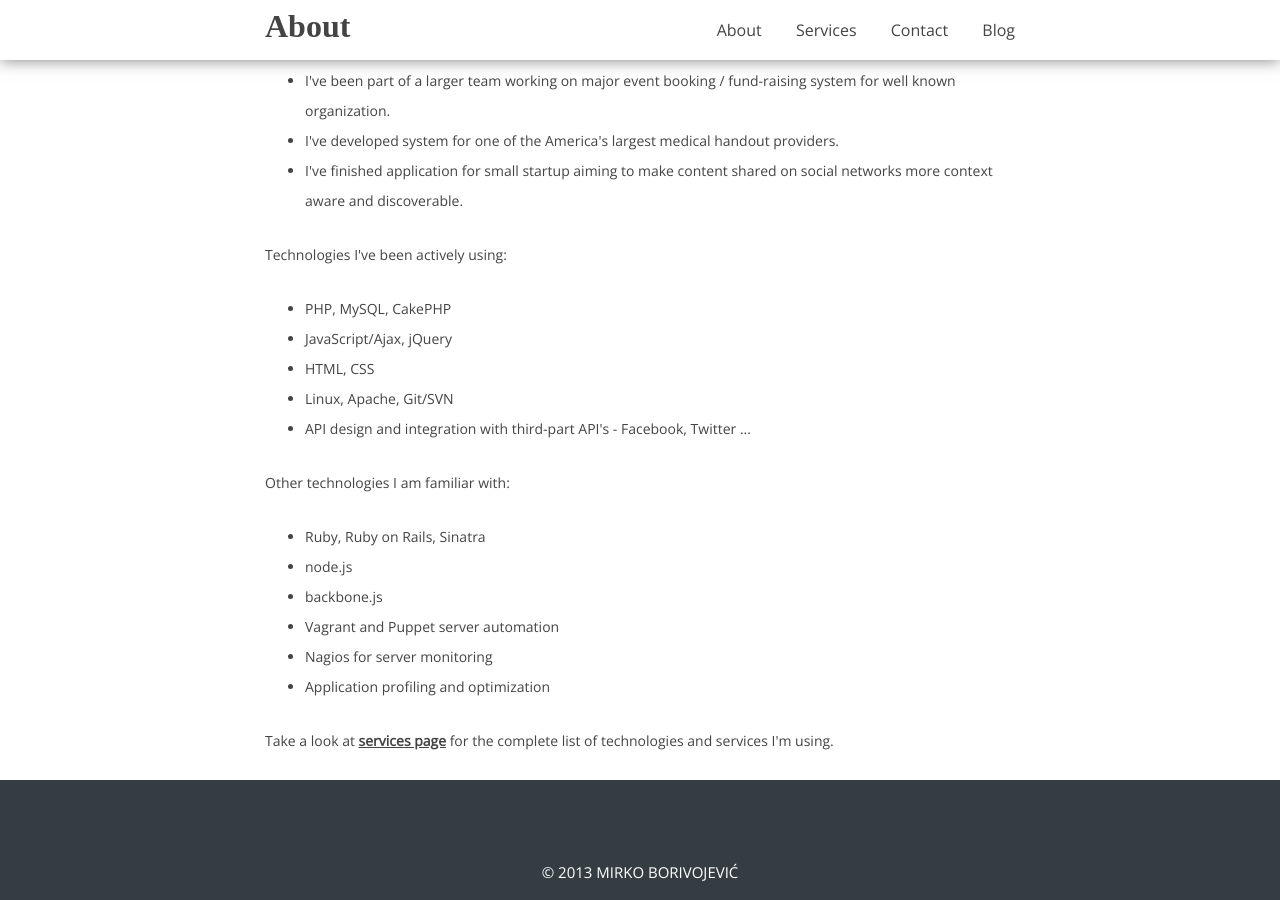
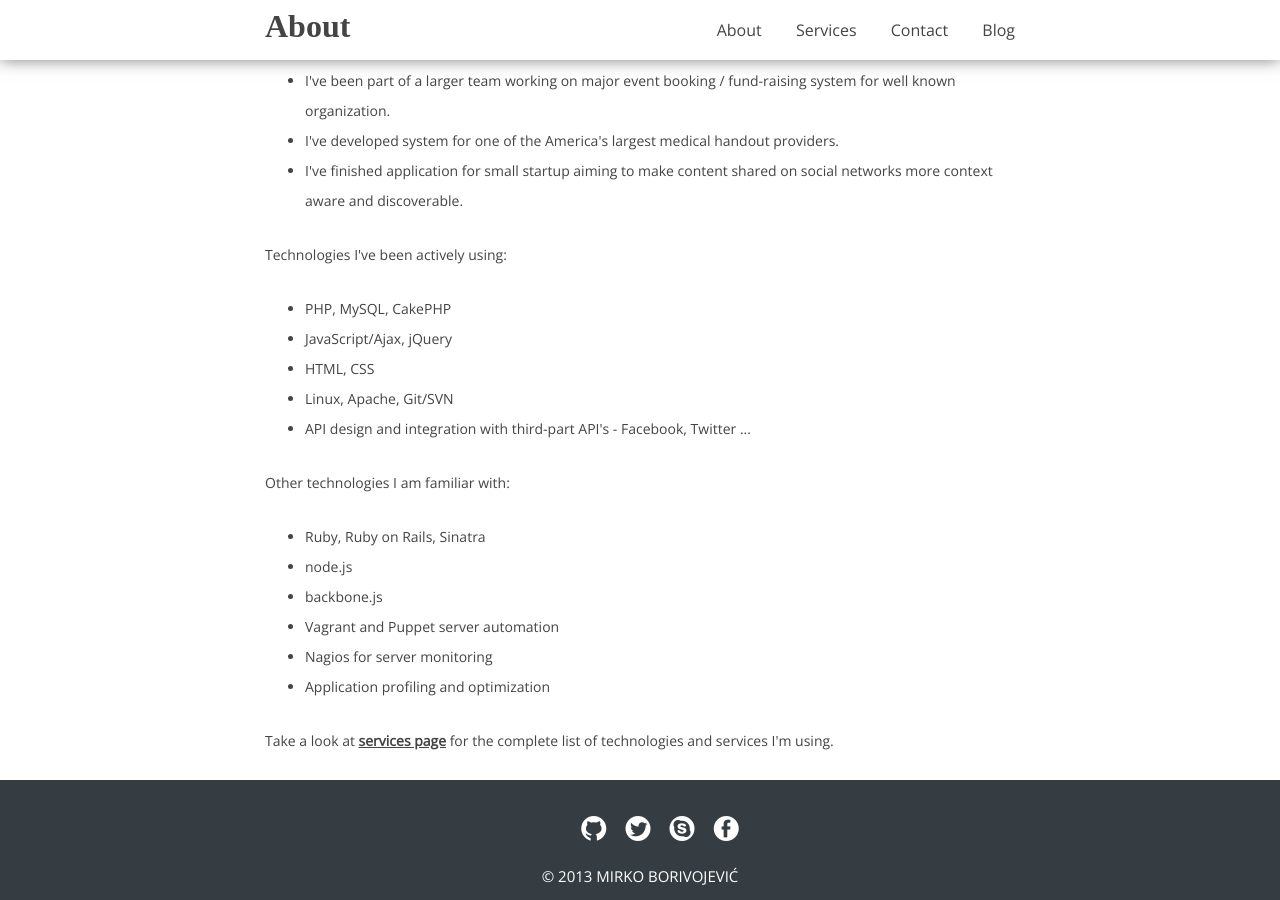
Before and after one commit to borivojevic/borivojevic.github.com, a Jekyll site: the page built from index.html, in a window 1280 px wide and 900 px high, scrolled down 981 px. Built offline with Jekyll 4.4.1, drawn with Linux system fonts in a browser that asks for light colours; some web fonts are replaced; Markdown is read by kramdown in place of the engine named in the settings.

Commit message:
Fix webfonts URL

```diff
--- a/css/main.css
+++ b/css/main.css
@@ -1,5 +1,5 @@
 @import url( 'https://fonts.googleapis.com/css?family=Copse|Droid+Serif:400,700|Open+Sans' );
-@import url( 'webfonts/ss-social.css' );
+@import url( '/webfonts/ss-social.css' );
 
 html {
 	height: 100%;
```
